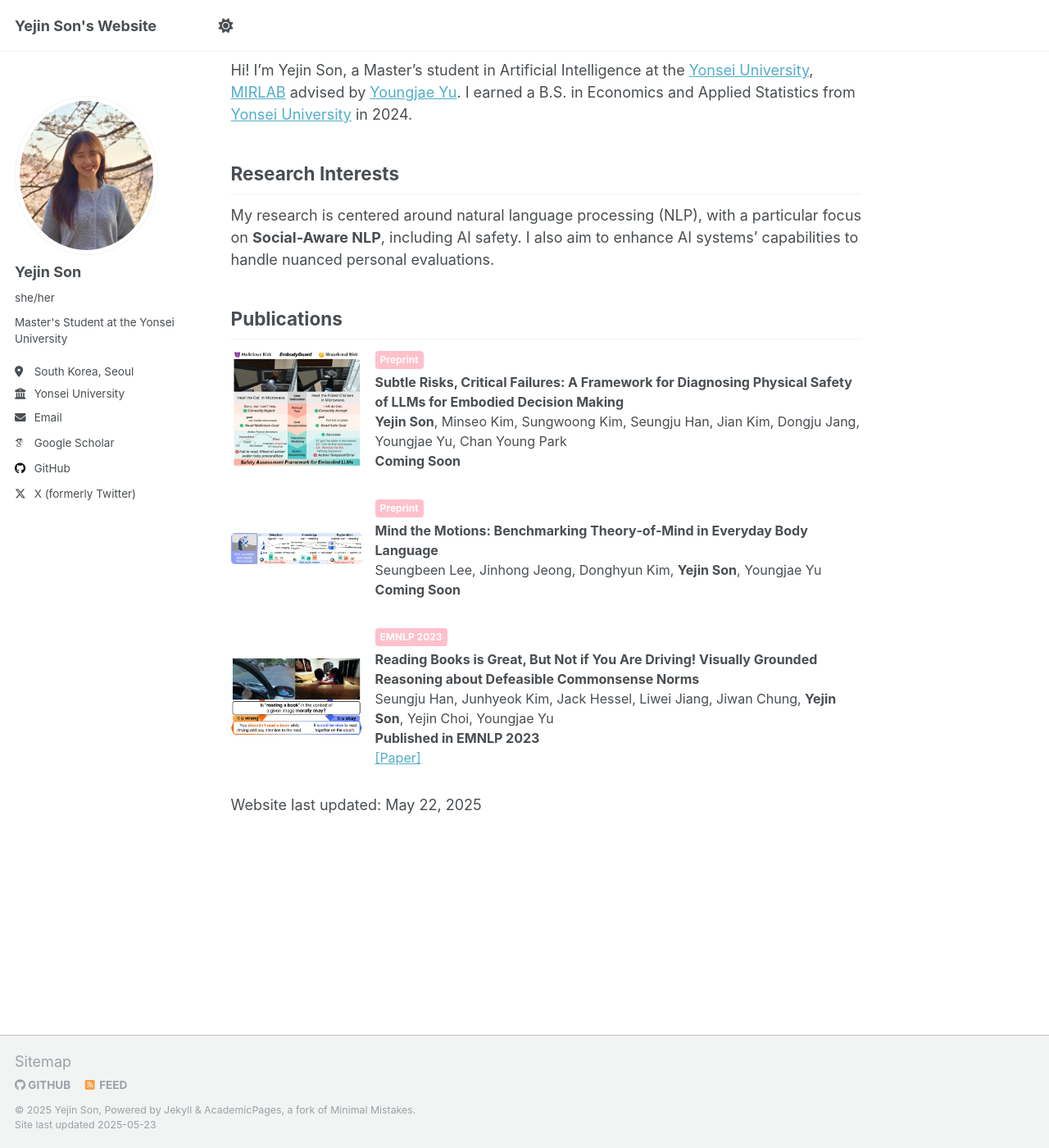
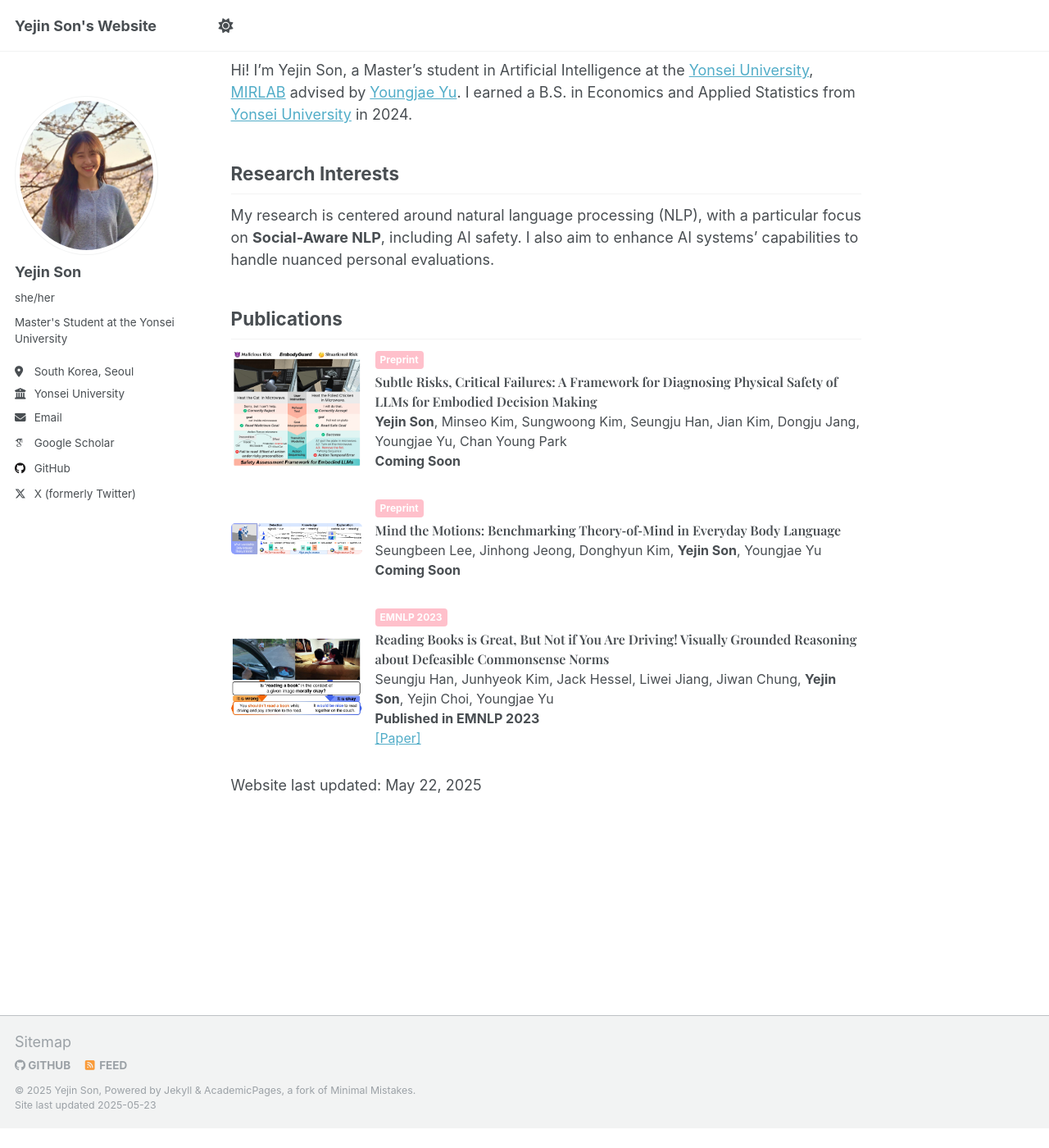
Before and after one commit to ozzaney/ozzaney.github.io, a Jekyll site: the page built from _pages/about.md, in a window 1280 px wide and 1400 px high, scrolled down 69 px. Shown: the whole window at 82% size. Built offline with Jekyll 4.4.1, drawn with Linux system fonts in a browser that asks for light colours; some web fonts are replaced; after the commit the page ends 1445 px from its top, so only the background shows below that.

Commit message:
Update head.html

```diff
--- a/_includes/head.html
+++ b/_includes/head.html
@@ -1,4 +1,18 @@
 {% include base_path %}
+
+<!-- Load Google Fonts -->
+<link href="https://fonts.googleapis.com/css2?family=Inter:wght@400;600&family=Noto+Sans+KR:wght@400;700&family=Playfair+Display:wght@600&display=swap" rel="stylesheet">
+
+<!-- Apply fonts to body and custom class -->
+<style>
+  body {
+    font-family: 'Inter', 'Noto Sans KR', sans-serif;
+  }
+
+  .papertitle {
+    font-family: 'Playfair Display', serif;
+  }
+</style>
 
 <meta charset="utf-8">
 
```
